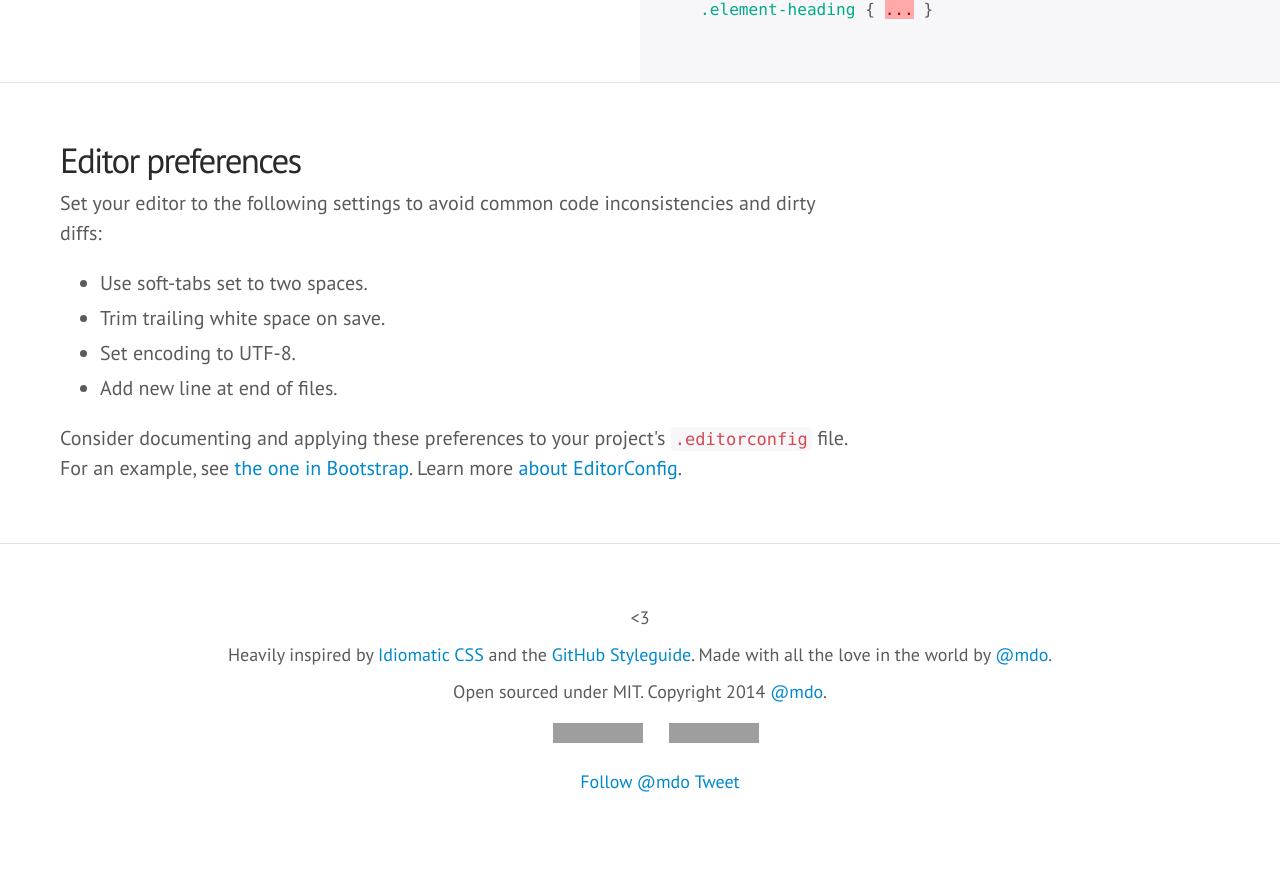
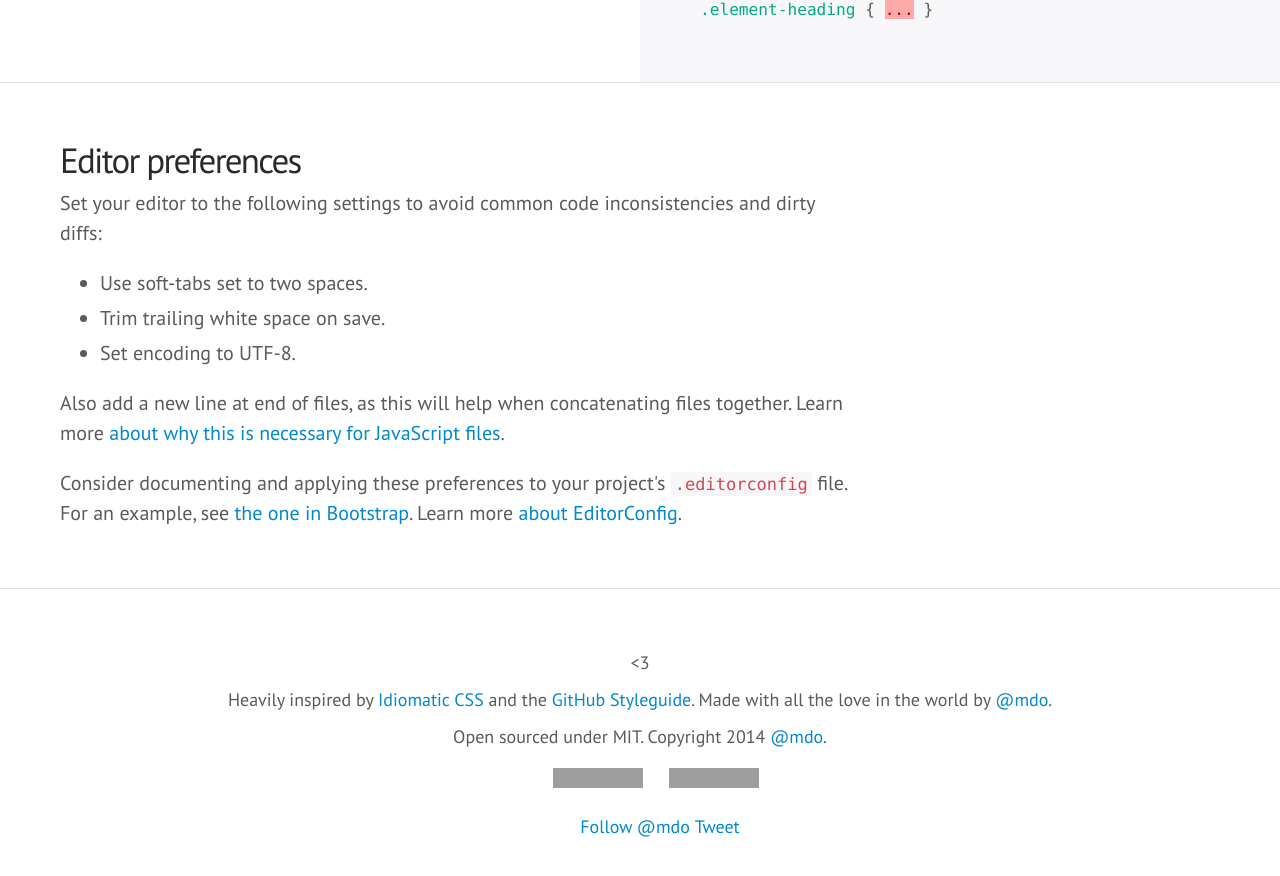
Before and after one commit to mdo/code-guide, a Jekyll site: the page built from index.html, in a window 1280 px wide and 900 px high, scrolled down 13473 px. Shown: the top 876 px of the window. Built offline with Jekyll 4.4.1, drawn with Linux system fonts in a browser that asks for light colours; some web fonts are replaced; Markdown is read by kramdown in place of the engine named in the settings; comment, search, counter and statistics services are not loaded; before the commit the page ends 14328 px from its top, so only the background shows below that; grey boxes are pictures that could not be loaded.

Commit message:
Explain why to add new line to files

```diff
--- a/index.html
+++ b/index.html
@@ -402,8 +402,8 @@
       <li>Use soft-tabs set to two spaces.</li>
       <li>Trim trailing white space on save.</li>
       <li>Set encoding to UTF-8.</li>
-      <li>Add new line at end of files.</li>
     </ul>
+    <p>Also add a new line at end of files, as this will help when concatenating files together. Learn more <a href="http://evanhahn.com/newline-necessary-at-the-end-of-javascript-files/">about why this is necessary for JavaScript files</a>.
     <p>Consider documenting and applying these preferences to your project's <code>.editorconfig</code> file. For an example, see <a href="https://github.com/twbs/bootstrap/blob/master/.editorconfig">the one in Bootstrap</a>. Learn more <a href="http://editorconfig.org">about EditorConfig</a>.</p>
   </div>
 </div>
```
